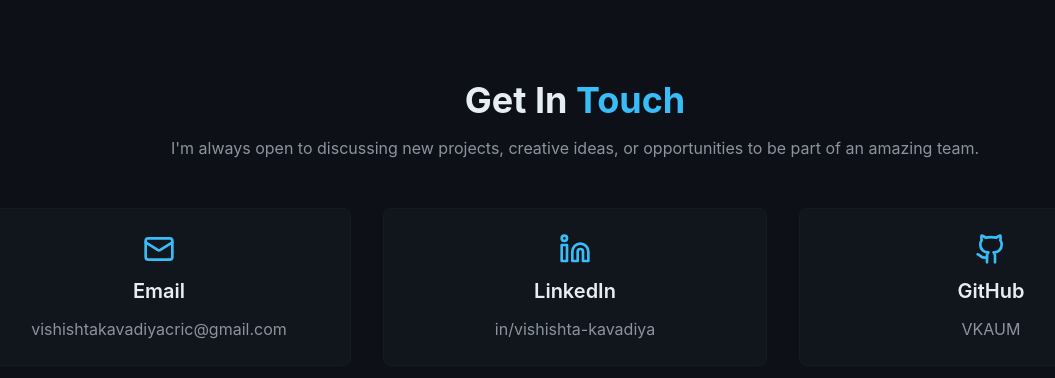
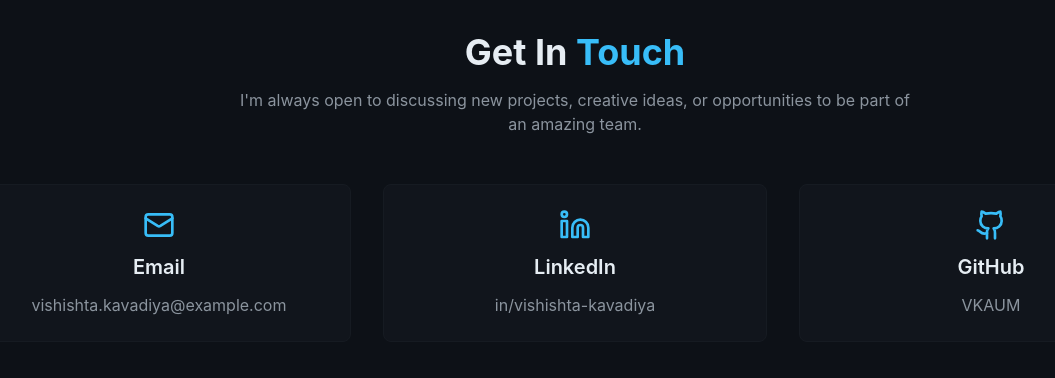
Before and after one commit to VKAUM/Portfolio, a Next.js app: page /contact in a window 1280 px wide. Shown: the top 378 px of the page, without its empty margins (65-1120 px from the left). Built offline with nearby package versions, Linux system fonts and the light colour scheme.

Commit message:
Update project with latest changes

```diff
--- a/components/Loader.js
+++ b/components/Loader.js
@@ -5,23 +5,32 @@ export default function Loader() {
 
   useEffect(() => {
     const canvas = canvasRef.current;
+    if (!canvas) return;
     const ctx = canvas.getContext('2d');
 
-    // Set canvas to full screen
-    canvas.width = window.innerWidth;
-    canvas.height = window.innerHeight;
+    let animationFrameId;
 
     // Characters that will be falling
     const chars = "ABCDEFGHIJKLMNOPQRSTUVWXYZ0123456789@#$%^&*()_+-=[]{}|;':,./<>?";
     const charArray = chars.split('');
     const fontSize = 14;
-    const columns = canvas.width / fontSize;
 
-    // An array of drops - one for each column
-    const drops = [];
-    for (let x = 0; x < columns; x++) {
-      drops[x] = 1;
+    let columns;
+    let drops;
+
+    const setupAndResize = () => {
+        canvas.width = window.innerWidth;
+        canvas.height = window.innerHeight;
+        columns = canvas.width / fontSize;
+        drops = [];
+        for (let x = 0; x < columns; x++) {
+          drops[x] = 1;
+        }
     }
+
+    window.addEventListener('resize', setupAndResize);
+    setupAndResize();
+
 
     // Drawing the characters
     function draw() {
@@ -48,18 +57,22 @@ export default function Loader() {
         // Incrementing Y coordinate
         drops[i]++;
       }
+      animationFrameId = window.requestAnimationFrame(draw);
     }
 
-    const interval = setInterval(draw, 33);
+    draw();
 
     // Cleanup on unmount
-    return () => clearInterval(interval);
+    return () => {
+        window.cancelAnimationFrame(animationFrameId);
+        window.removeEventListener('resize', setupAndResize);
+    }
   }, []);
 
   return (
     <div className="fixed top-0 left-0 w-full h-full bg-[#0D1117] z-[100] flex items-center justify-center">
       <canvas ref={canvasRef}></canvas>
-      <h1 className="absolute text-white text-2xl font-mono animate-pulse">
+      <h1 className="absolute text-xl sm:text-2xl font-mono animate-pulse text-center px-4">
         Initializing Portfolio...
       </h1>
     </div>
--- a/pages/contact.js
+++ b/pages/contact.js
@@ -5,14 +5,14 @@ export default function Contact() {
     {
       icon: <Mail className="w-8 h-8 text-accent-blue" />,
       title: "Email",
-      handle: "vishishtakavadiyacric@gmail.com",
-      href: "mailto:ishishtakavadiyacric@gmail.com"
+      handle: "vishishta.kavadiya@example.com",
+      href: "mailto:vishishta.kavadiya@example.com"
     },
     {
       icon: <Linkedin className="w-8 h-8 text-accent-blue" />,
       title: "LinkedIn",
       handle: "in/vishishta-kavadiya",
-      href: "https://www.linkedin.com/in/vishishta-kavadiya-539b20267/"
+      href: "https://linkedin.com/in/yourprofile"
     },
     {
       icon: <Github className="w-8 h-8 text-accent-blue" />,
@@ -23,12 +23,12 @@ export default function Contact() {
   ];
 
   return (
-    <div className="min-h-screen p-8 bg-primary-dark py-20">
+    <div className="min-h-screen p-4 sm:p-8 bg-primary-dark py-20">
       <div className="max-w-7xl mx-auto text-center">
-        <h1 className="text-4xl font-bold mb-4 text-primary-text">
+        <h1 className="text-3xl sm:text-4xl font-bold mb-4 text-primary-text">
           Get In <span className="text-accent-blue">Touch</span>
         </h1>
-        <p className="text-secondary-text mb-12">
+        <p className="text-secondary-text mb-12 max-w-2xl mx-auto">
           I'm always open to discussing new projects, creative ideas, or opportunities to be part of an amazing team.
         </p>
 
@@ -43,7 +43,7 @@ export default function Contact() {
             >
               {link.icon}
               <h3 className="text-xl font-semibold text-primary-text">{link.title}</h3>
-              <p className="text-secondary-text">{link.handle}</p>
+              <p className="text-secondary-text break-all">{link.handle}</p>
             </a>
           ))}
         </div>
```
